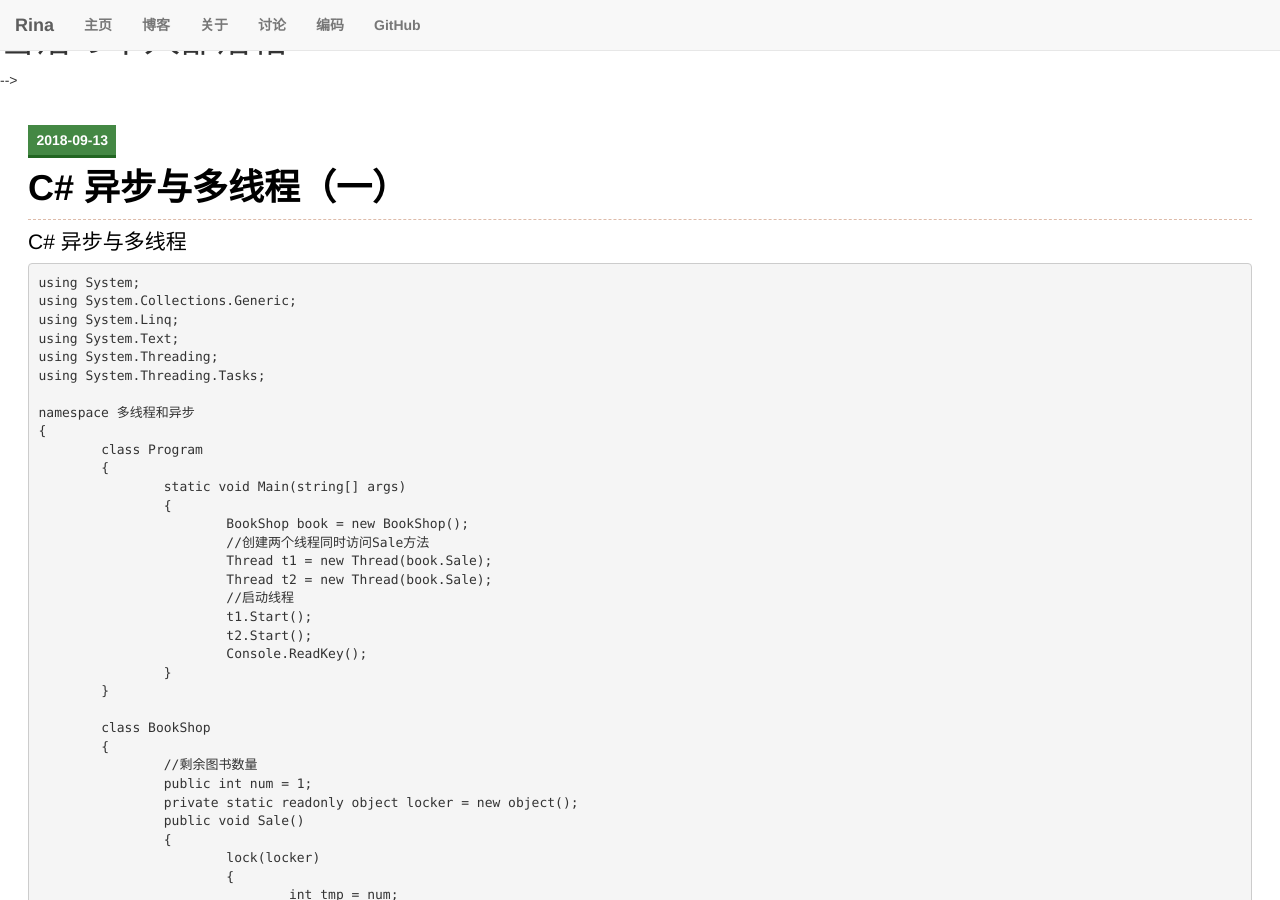
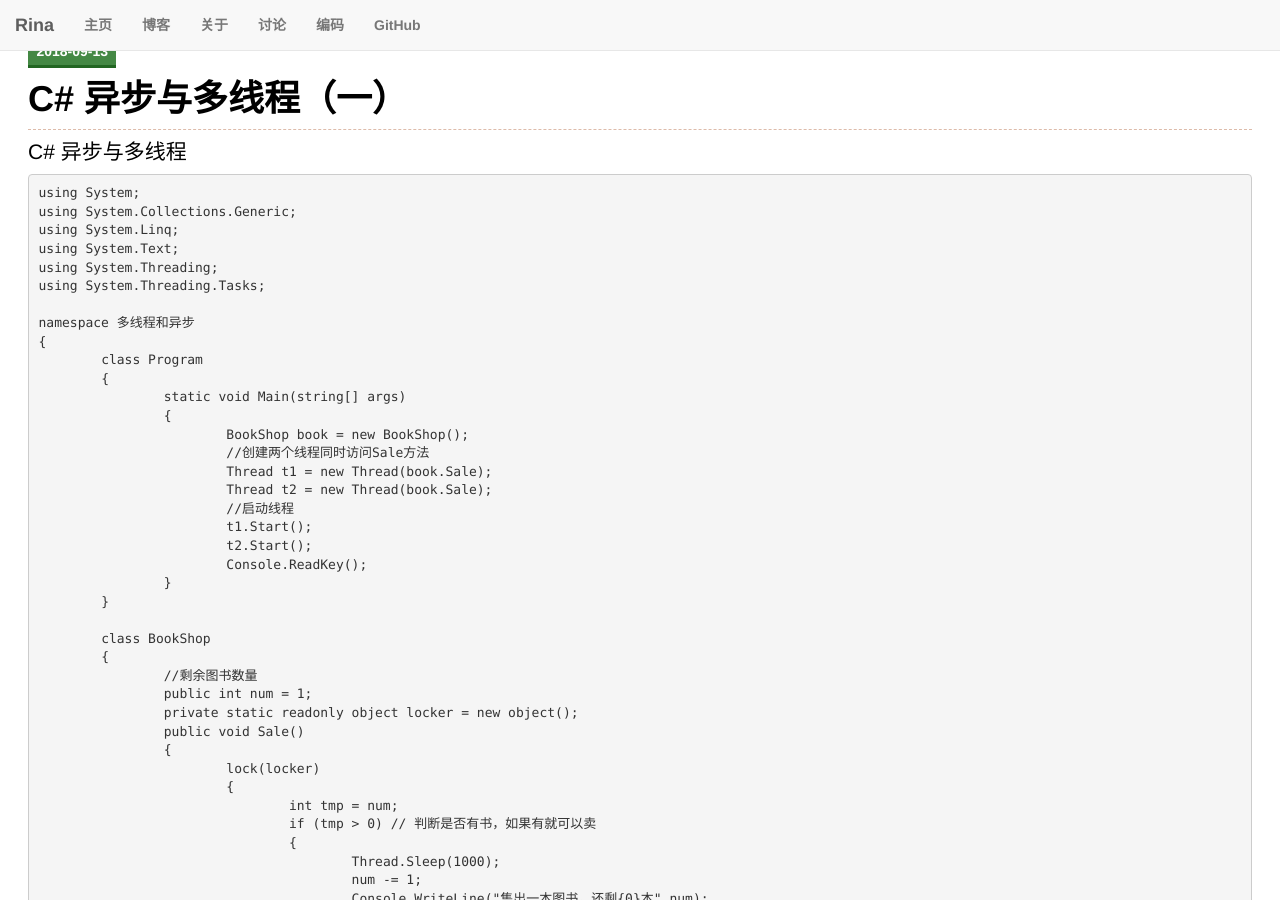
Before and after one commit to Rinaloving/Rinaloving.github.io, a Jekyll site: the page built from _posts/2018-09-13-测试博客.md, in a window 1280 px wide and 900 px high. Built offline with Jekyll 4.4.1, drawn with Linux system fonts in a browser that asks for light colours; nearby versions of some CDN libraries; library files that are not in the unit come from our copies.

Commit message:
博客标题栏

```diff
--- a/_includes/master.html
+++ b/_includes/master.html
@@ -20,35 +20,6 @@
 
   </head>
   <body>
-
-
-      <div id='' class="">
-        <h1>雪落の个人部落格</h1>
-      </div>
-	  <!-- <div class="container-fluid"> -->
-        <!-- <!-- Brand and toggle get grouped for better mobile display --> -->
-        <!-- <div class="navbar-header"> -->
-            <!-- <button type="button" class="navbar-toggle collapsed" data-toggle="collapse" data-target="#bs-example-navbar-collapse-1"> -->
-                <!-- <span class="sr-only">Toggle navigation</span> -->
-                <!-- <span class="icon-bar"></span> -->
-                <!-- <span class="icon-bar"></span> -->
-                <!-- <span class="icon-bar"></span> -->
-            <!-- </button> -->
-            <!-- <a class="navbar-brand page-scroll" href="#page-top">Rina</a> -->
-        <!-- </div> -->
-	  <!-- <nav class="navbar navbar-inverse"> -->
-      <!-- <div  class="collapse navbar-collapse" id="bs-example-navbar-collapse-1">  -->
-        <!-- <ul class="nav navbar-nav navbar-left"> -->
-          <!-- <li><a href='/'>主页</a></li> -->
-          <!-- <li><a href='/blog.html'>博客</a></li> -->
-          <!-- <li><a href='/about.html'>关于</a></li> -->
-          <!-- <li><a href='/talks.html'>讨论</a></li> -->
-          <!-- <li><a href='/open-source.html'>编码</a></li> -->
-          <!-- <li><a href='https://github.com/Rinaloving' target='_blank' rel='me'>GitHub</a></li> -->
-        <!-- </ul> -->
-      <!-- </div> -->
-	  <!-- </nav>  -->
-	 <!-- </div> -->
 	 <nav id="mainNav" class="navbar navbar-default navbar-fixed-top">
     <div class="container-fluid">
         <!-- Brand and toggle get grouped for better mobile display -->
```
